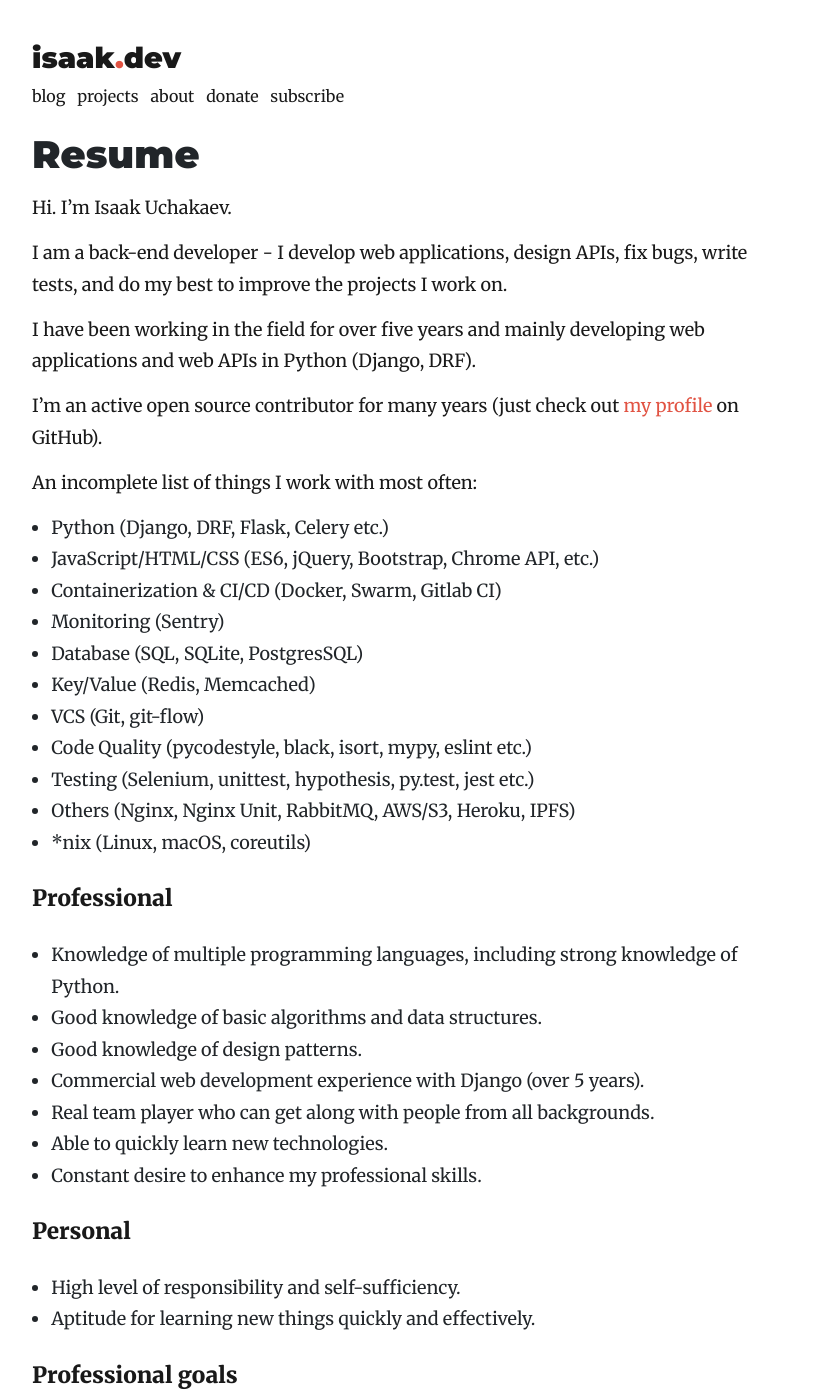
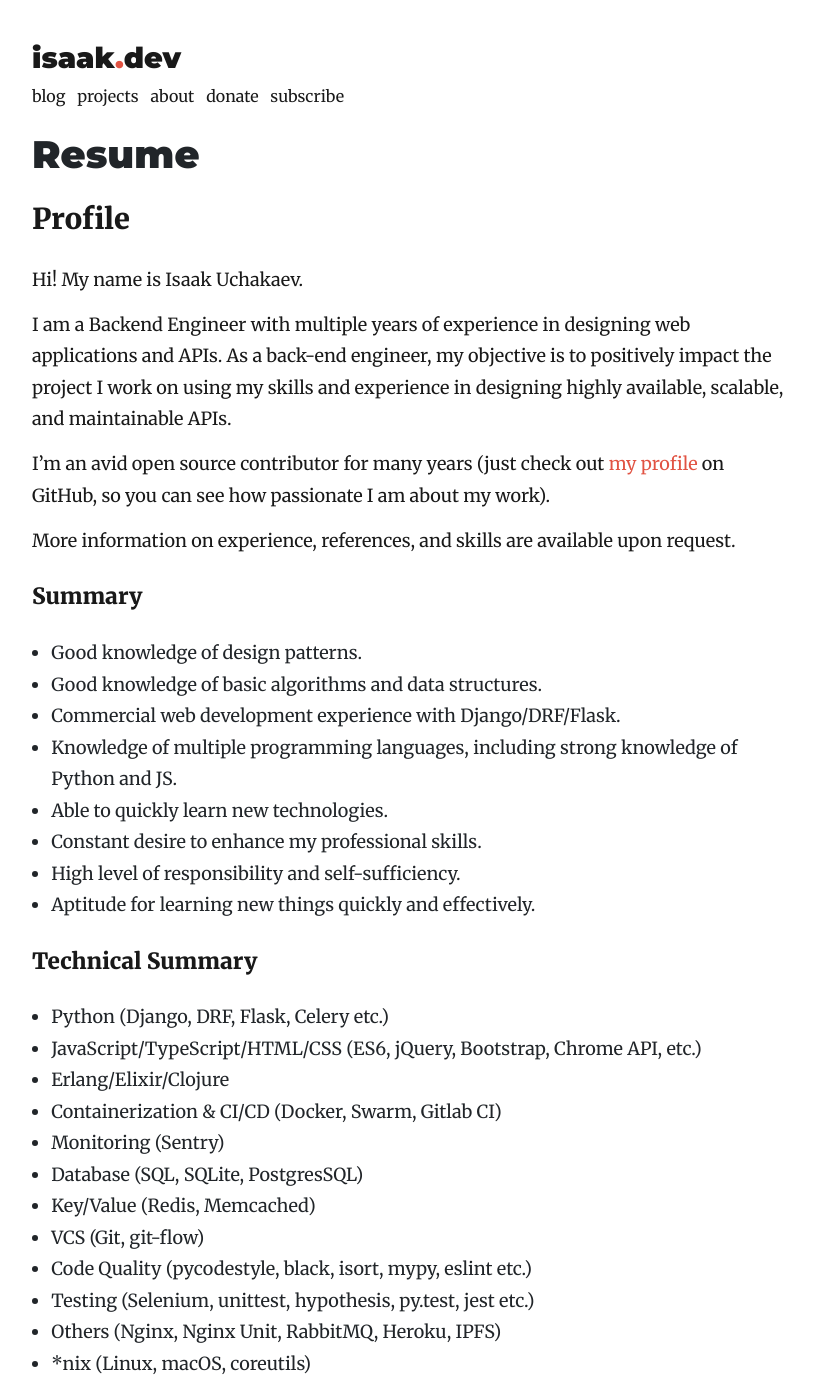
Before and after one commit to lk-geimfari/lk-geimfari.github.io, a Jekyll site: the page built from _pages/resume.md, in a window 1280 px wide and 1400 px high. Shown: the whole window, without its empty margins (229-1043 px from the left). Built offline with Jekyll 4.4.1, drawn with Linux system fonts in a browser that asks for light colours; nearby versions of some CDN libraries; some of the changed text lies outside the part shown.

Commit message:
Fix resume

```diff
--- a/_pages/resume.md
+++ b/_pages/resume.md
@@ -4,20 +4,34 @@ title: Resume
 permalink: /resume/
 ---
 
-Hi. I’m Isaak Uchakaev.
+## Profile
 
-I am a back-end developer - I develop web applications, design APIs, fix bugs, write tests,
-and do my best to improve the projects I work on.
+Hi! My name is Isaak Uchakaev.
 
-I have been working in the field for over five years and mainly developing web applications and
-web APIs in Python (Django, DRF).
+I am a Backend Engineer with multiple years of experience in designing web applications and APIs.
+As a back-end engineer, my objective is to positively impact the project I work on using my skills
+and experience in designing highly available, scalable, and maintainable APIs.
 
-I’m an active open source contributor for many years (just check out [my profile] on GitHub).
+I'm an avid open source contributor for many years (just check out [my profile] on GitHub, so you can
+see how passionate I am about my work).
 
-An incomplete list of things I work with most often:
+More information on experience, references, and skills are available upon request.
 
+#### Summary
+
+* Good knowledge of design patterns.
+* Good knowledge of basic algorithms and data structures.
+* Commercial web development experience with Django/DRF/Flask.
+* Knowledge of multiple programming languages, including strong knowledge of Python and JS.
+* Able to quickly learn new technologies.
+* Constant desire to enhance my professional skills.
+* High level of responsibility and self-sufficiency.
+* Aptitude for learning new things quickly and effectively.
+
+#### Technical Summary
 * Python (Django, DRF, Flask, Celery etc.)
-* JavaScript/HTML/CSS (ES6, jQuery, Bootstrap, Chrome API, etc.)
+* JavaScript/TypeScript/HTML/CSS (ES6, jQuery, Bootstrap, Chrome API, etc.)
+* Erlang/Elixir/Clojure
 * Containerization & CI/CD (Docker, Swarm, Gitlab CI)
 * Monitoring (Sentry)
 * Database (SQL, SQLite, PostgresSQL)
@@ -25,23 +39,8 @@ An incomplete list of things I work with most often:
 * VCS (Git, git-flow)
 * Code Quality (pycodestyle, black, isort, mypy, eslint etc.)
 * Testing (Selenium, unittest, hypothesis, py.test, jest etc.)
-* Others (Nginx, Nginx Unit, RabbitMQ, AWS/S3, Heroku, IPFS)
+* Others (Nginx, Nginx Unit, RabbitMQ, Heroku, IPFS)
 * *nix (Linux, macOS, coreutils)
-
-#### Professional
-
-* Knowledge of multiple programming languages, including strong knowledge of Python.
-* Good knowledge of basic algorithms and data structures.
-* Good knowledge of design patterns.
-* Commercial web development experience with Django (over 5 years).
-* Real team player who can get along with people from all backgrounds.
-* Able to quickly learn new technologies.
-* Constant desire to enhance my professional skills.
-
-#### Personal
-
-* High level of responsibility and self-sufficiency.
-* Aptitude for learning new things quickly and effectively.
 
 #### Professional goals
 
```
Also changed, not shown: other parts of _pages/resume.md (+8 -1 lines).
